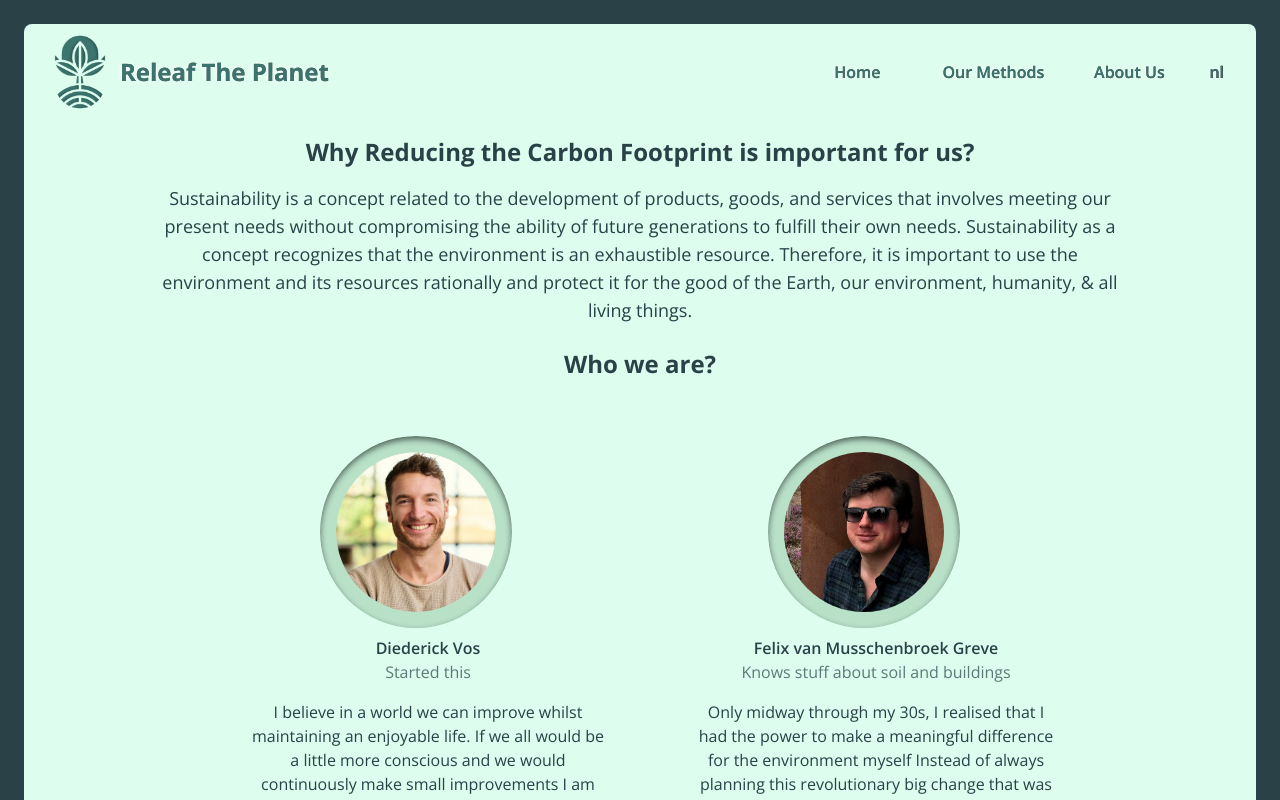
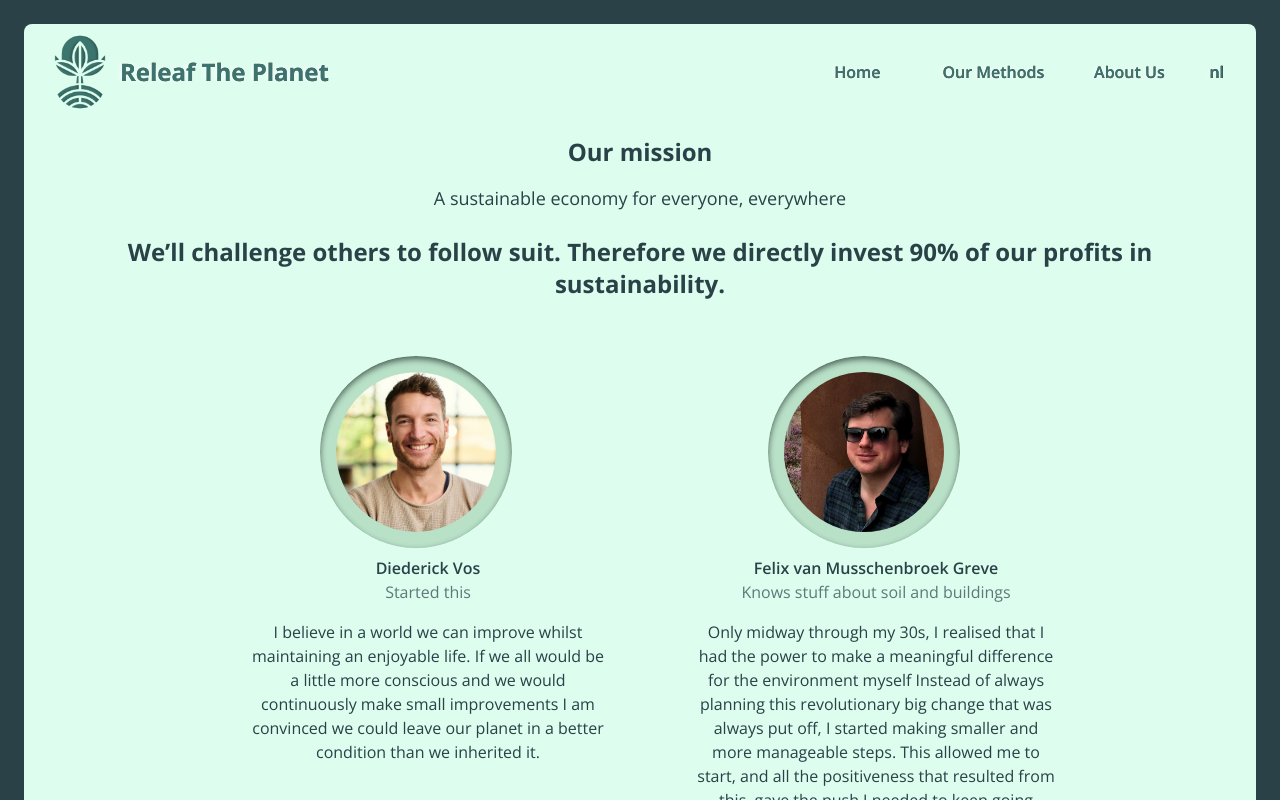
Before and after one commit to paulinevos/releaf, a Next.js app: page /about-us in a window 1280 px wide. Shown: the top 800 px of the page. Built offline with nearby package versions, Linux system fonts and the light colour scheme.

Commit message:
contetnt change

```diff
--- a/pages/about-us.js
+++ b/pages/about-us.js
@@ -23,9 +23,9 @@ const TEAMDATA = [{
 
 const PAGEDATA = [
   {
-    title_1:'Why Reducing the Carbon Footprint is important for us?',
-    title_2:'Sustainability is a concept related to the development of products, goods, and services that involves meeting our present needs without compromising the ability of future generations to fulfill their own needs. Sustainability as a concept recognizes that the environment is an exhaustible resource. Therefore, it is important to use the environment and its resources rationally and protect it for the good of the Earth, our environment, humanity, & all living things.',
-    title_3:'Who we are?'
+    title_1:'Our mission',
+    title_2:'A sustainable economy for everyone, everywhere ',
+    title_3:'We’ll challenge others to follow suit. Therefore we directly invest 90% of our profits in sustainability. '
   },
   {
     title_1:'Onze missie',
```
